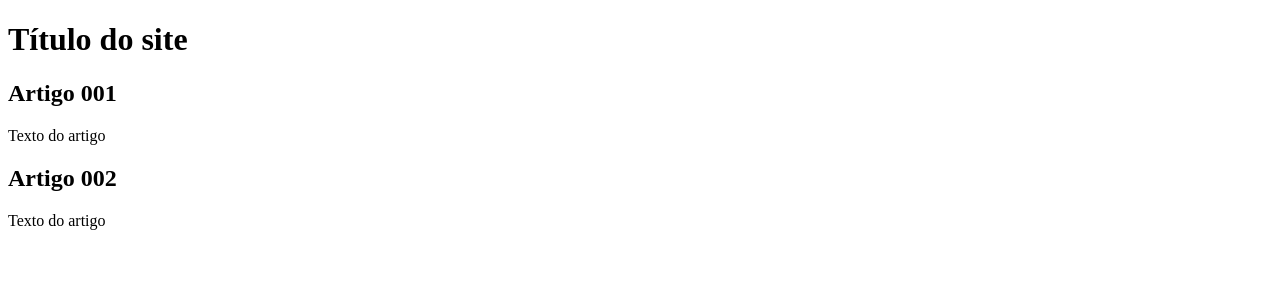
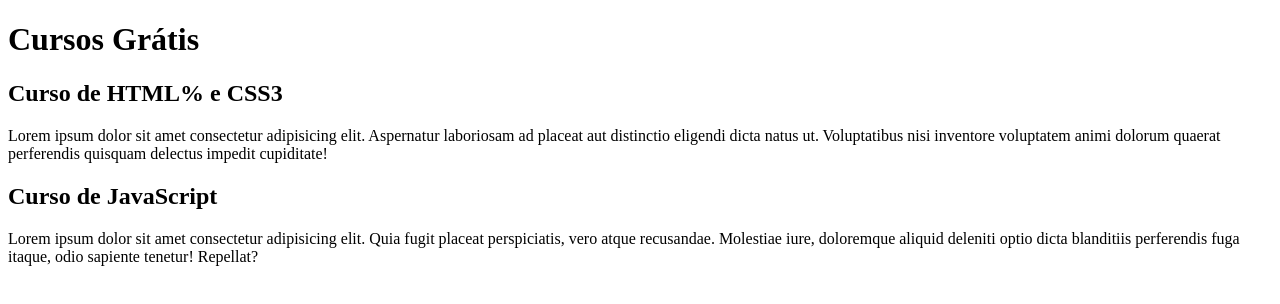
Before and after one commit to lfmldev/guanabara-projeto-site, a plain HTML site: page index.html in a window 1280 px wide. Drawn offline with Linux system fonts and the light colour scheme.

Commit message:
início do conteúdo

```diff
--- a/index.html
+++ b/index.html
@@ -9,15 +9,15 @@
 <body>
     <main>
         <header>
-            <h1>Título do site</h1>
+            <h1>Cursos Grátis</h1>
         </header>
         <article>
-            <h2>Artigo 001</h2>
-            <p>Texto do artigo</p>
+            <h2>Curso de HTML% e CSS3</h2>
+            <p>Lorem ipsum dolor sit amet consectetur adipisicing elit. Aspernatur laboriosam ad placeat aut distinctio eligendi dicta natus ut. Voluptatibus nisi inventore voluptatem animi dolorum quaerat perferendis quisquam delectus impedit cupiditate!</p>
         </article>
         <article>
-            <h2>Artigo 002</h2>
-            <p>Texto do artigo</p>
+            <h2>Curso de JavaScript</h2>
+            <p>Lorem ipsum dolor sit amet consectetur adipisicing elit. Quia fugit placeat perspiciatis, vero atque recusandae. Molestiae iure, doloremque aliquid deleniti optio dicta blanditiis perferendis fuga itaque, odio sapiente tenetur! Repellat?</p>
         </article>
     </main>
 </body>
```
